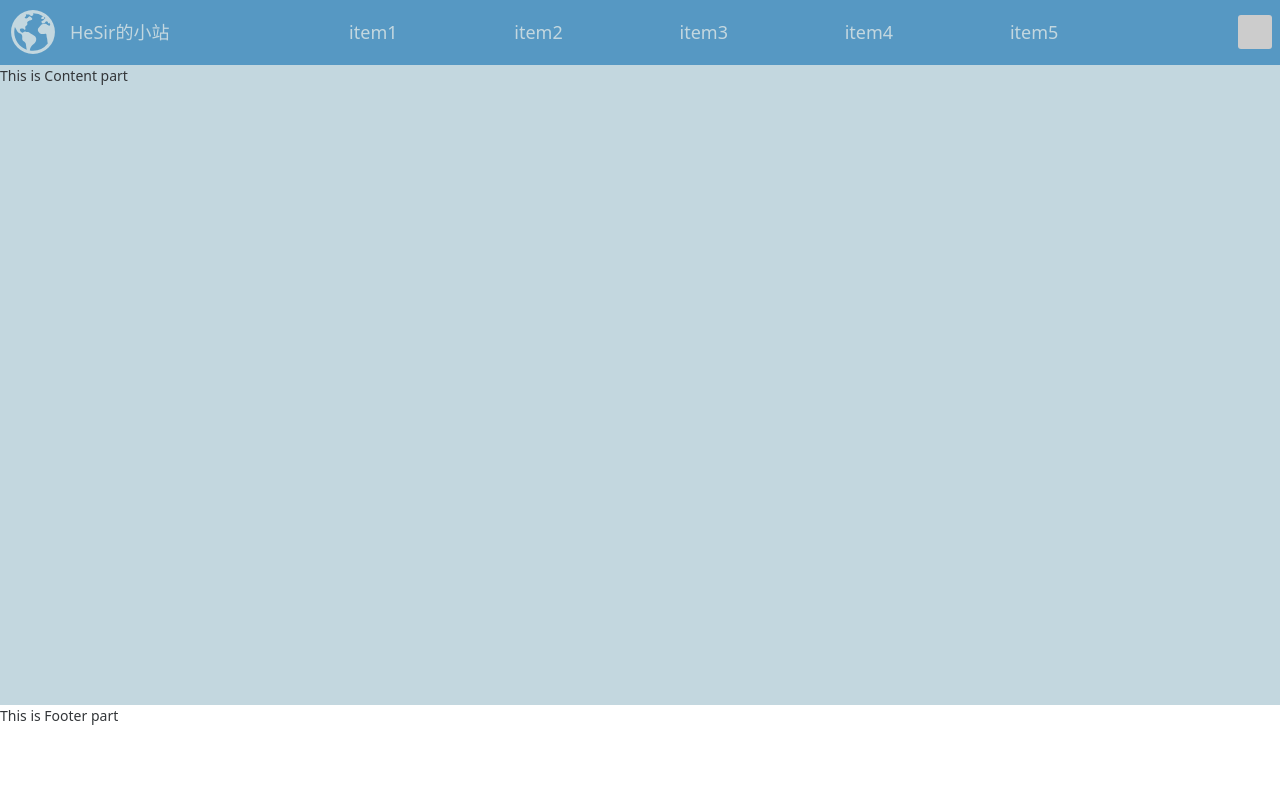
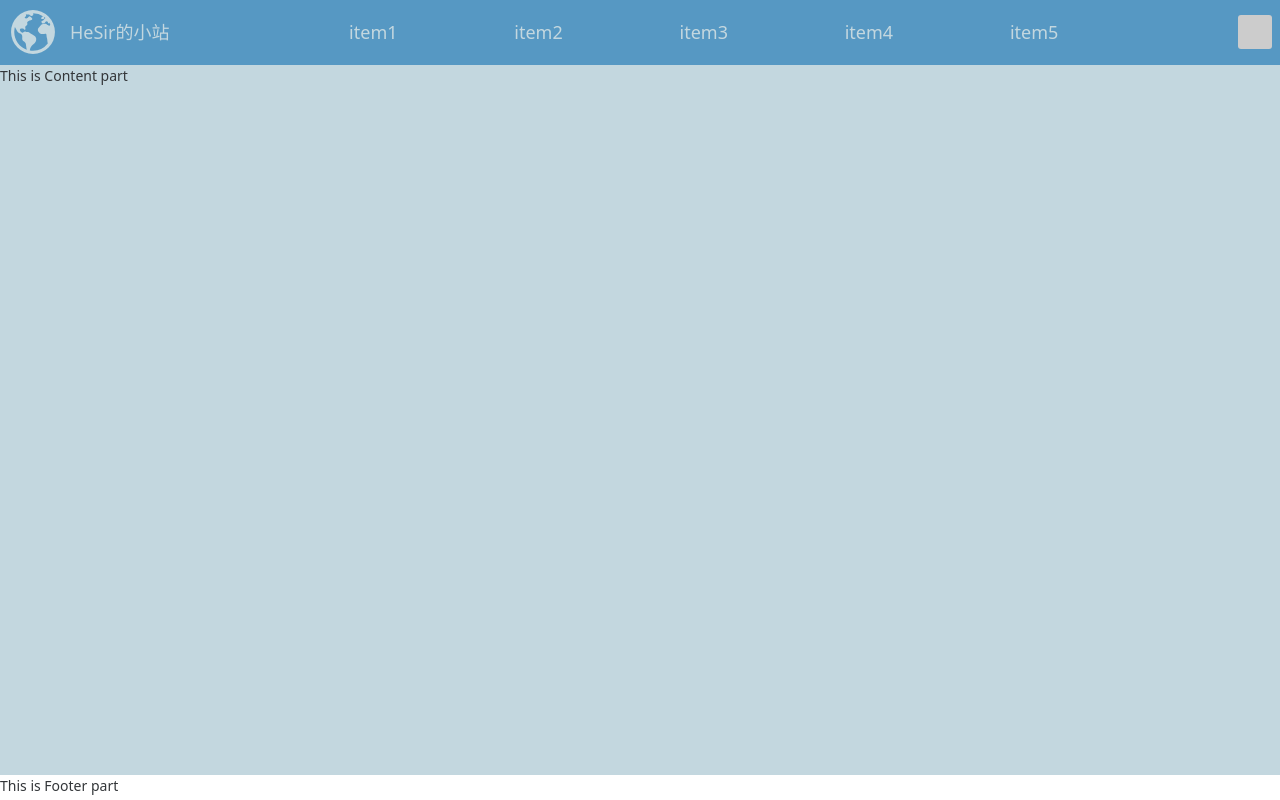
Before and after one commit to EscapistH/E_H_Blog, a Vue app in the folder frontend/: page / in a window 1280 px wide. Built offline with nearby package versions, Linux system fonts and the light colour scheme.

Commit message:
调整一下主体部分大小，（起码）在（我的）显示器上能不滚动的显示Header, Content, Footer

```diff
--- a/frontend/src/components/Content.vue
+++ b/frontend/src/components/Content.vue
@@ -15,8 +15,7 @@ import { NLayout, NLayoutContent } from 'naive-ui'
 <style scoped>
 .main-container{
     background-color: #c3d7df;
-    min-height: 50vh;
-    height: 80vh;
+    min-height: 88.8vh;
 }
 
 </style>
```
